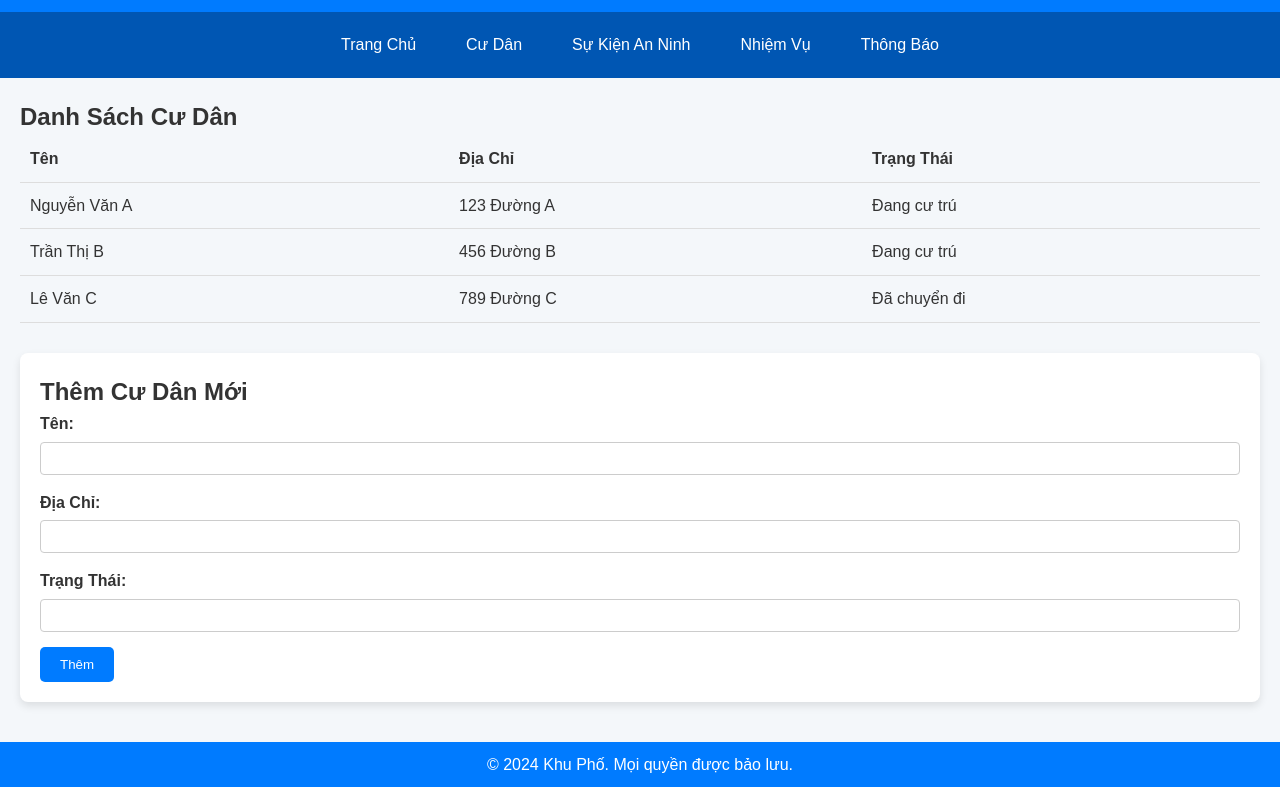
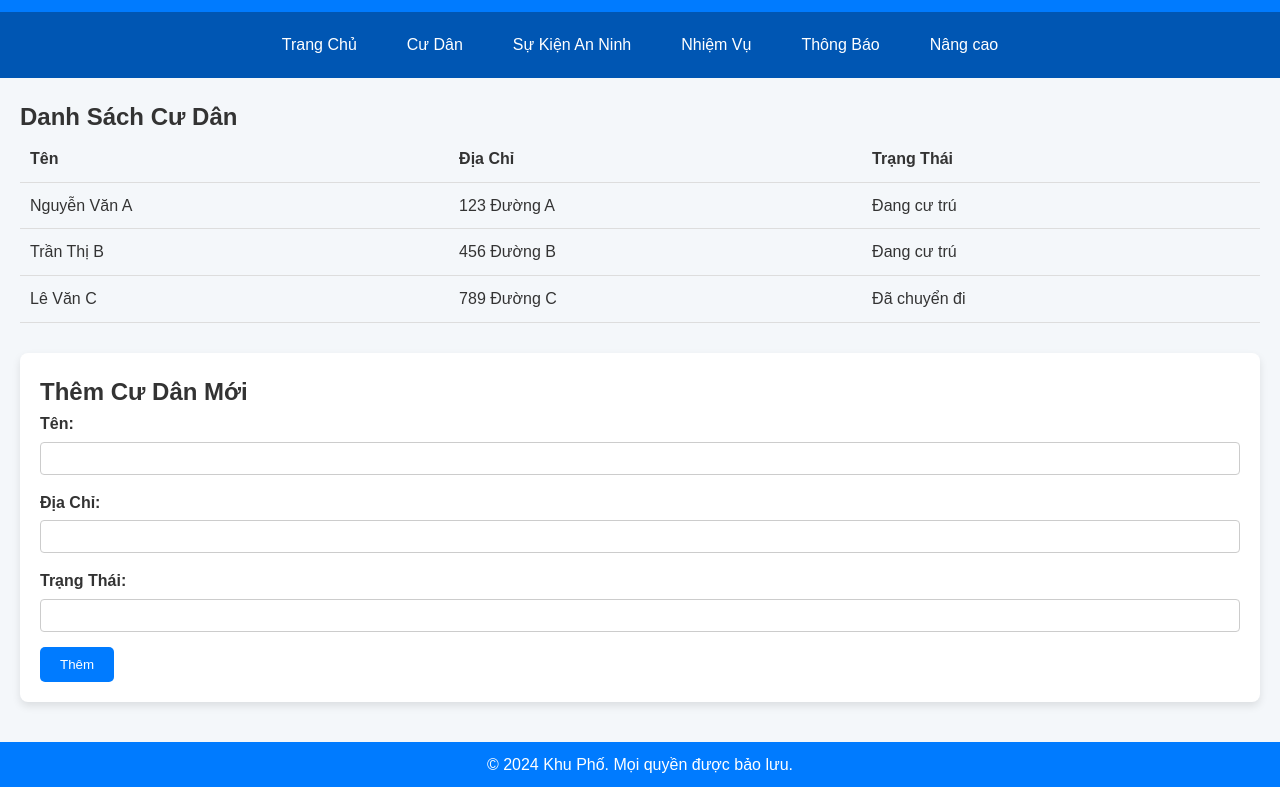
Before and after one commit to tranbateo/btapKTPM, a plain HTML site: page cudan.html in a window 1280 px wide. Shown: the part 79-866 px from the top of the page. Drawn offline with Linux system fonts and the light colour scheme.

Commit message:
Update cudan.html

```diff
--- a/cudan.html
+++ b/cudan.html
@@ -126,6 +126,7 @@
         <a href="sukien.html">Sự Kiện An Ninh</a>
         <a href="nhiemvu.html">Nhiệm Vụ</a>
         <a href="thongbao.html">Thông Báo</a>
+        <a href="index.html">Nâng cao</a>
     </div>
 
     <!-- Main Content -->
```
